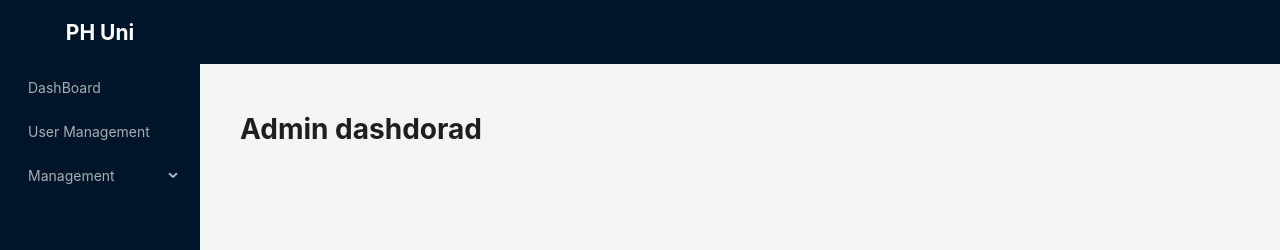
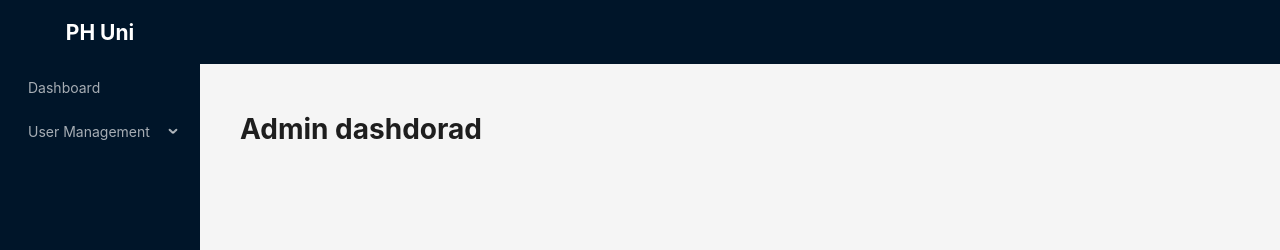
Before and after one commit to Shahriyar001/united-EduTech-client, a React (Vite) app: page /admin/dashboard in a window 1280 px wide. Shown: the top 250 px of the page. Built offline with nearby package versions, Linux system fonts and the light colour scheme.

Commit message:
added dynamic sidebar items

```diff
--- a/src/components/layout/MainLayout.tsx
+++ b/src/components/layout/MainLayout.tsx
@@ -6,37 +6,38 @@
 } from "@ant-design/icons";
 import { createElement } from "react";
 import { NavLink, Outlet } from "react-router-dom";
+import { adminSidebarItems } from "../../routes/admin.routes";
 
 const { Header, Content, Footer, Sider } = Layout;
 
-const items: MenuProps["items"] = [
-  {
-    key: "Dashboard",
-    label: <NavLink to="/admin/dashboard">DashBoard</NavLink>,
-  },
-  {
-    key: "User Management",
-    label: "User Management",
-  },
-  {
-    key: "Management",
-    label: "Management",
-    children: [
-      {
-        key: "Create Admin",
-        label: <NavLink to="/admin/create-admin">Create Admin</NavLink>,
-      },
-      {
-        key: "Create Faculty",
-        label: <NavLink to="/admin/create-faculty">Create Faculty</NavLink>,
-      },
-      {
-        key: "Create Student",
-        label: <NavLink to="/admin/create-student">Create Student</NavLink>,
-      },
-    ],
-  },
-];
+// const items: MenuProps["items"] = [
+//   {
+//     key: "Dashboard",
+//     label: <NavLink to="/admin/dashboard">DashBoard</NavLink>,
+//   },
+//   {
+//     key: "User Management",
+//     label: "User Management",
+//   },
+//   {
+//     key: "Management",
+//     label: "Management",
+//     children: [
+//       {
+//         key: "Create Admin",
+//         label: <NavLink to="/admin/create-admin">Create Admin</NavLink>,
+//       },
+//       {
+//         key: "Create Faculty",
+//         label: <NavLink to="/admin/create-faculty">Create Faculty</NavLink>,
+//       },
+//       {
+//         key: "Create Student",
+//         label: <NavLink to="/admin/create-student">Create Student</NavLink>,
+//       },
+//     ],
+//   },
+// ];
 
 const MainLayout = () => {
   return (
@@ -66,7 +67,7 @@
           theme="dark"
           mode="inline"
           defaultSelectedKeys={["4"]}
-          items={items}
+          items={adminSidebarItems}
         />
       </Sider>
       <Layout>
--- a/src/routes/admin.routes.tsx
+++ b/src/routes/admin.routes.tsx
@@ -3,10 +3,17 @@
 import CreateAdmin from "../pages/admin/CreateAdmin";
 import CreateFaculty from "../pages/admin/CreateFaculty";
 import CreateStudent from "../pages/admin/CreateStudent";
+import { NavLink } from "react-router-dom";
 
 type TRoute = {
   path: string;
   element: ReactNode;
+};
+
+type TSidebarItem = {
+  key: string;
+  label: ReactNode;
+  children?: TSidebarItem[];
 };
 
 const adminPaths2 = [
@@ -36,6 +43,30 @@
     ],
   },
 ];
+
+export const adminSidebarItems = adminPaths2.reduce(
+  (acc: TSidebarItem[], item) => {
+    if (item.path && item.name) {
+      acc.push({
+        key: item.name,
+        label: <NavLink to={`/admin/${item.path}`}>{item.name}</NavLink>,
+      });
+    }
+    if (item.children) {
+      acc.push({
+        key: item.name,
+        label: item.name,
+        children: item.children.map((child) => ({
+          key: child.name,
+          label: <NavLink to={`/admin/${child.path}`}>{child.name}</NavLink>,
+        })),
+      });
+    }
+
+    return acc;
+  },
+  []
+);
 
 export const adminRoutes = adminPaths2.reduce((acc: TRoute[], item) => {
   if (item.path && item.element) {
```
